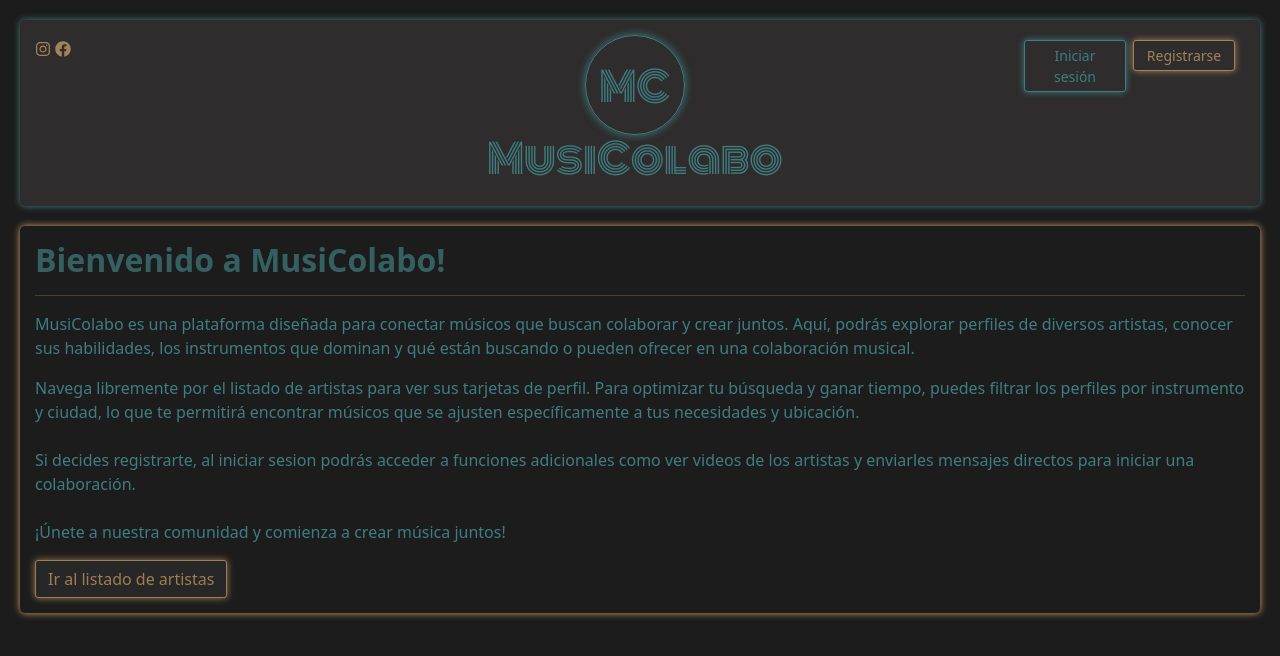
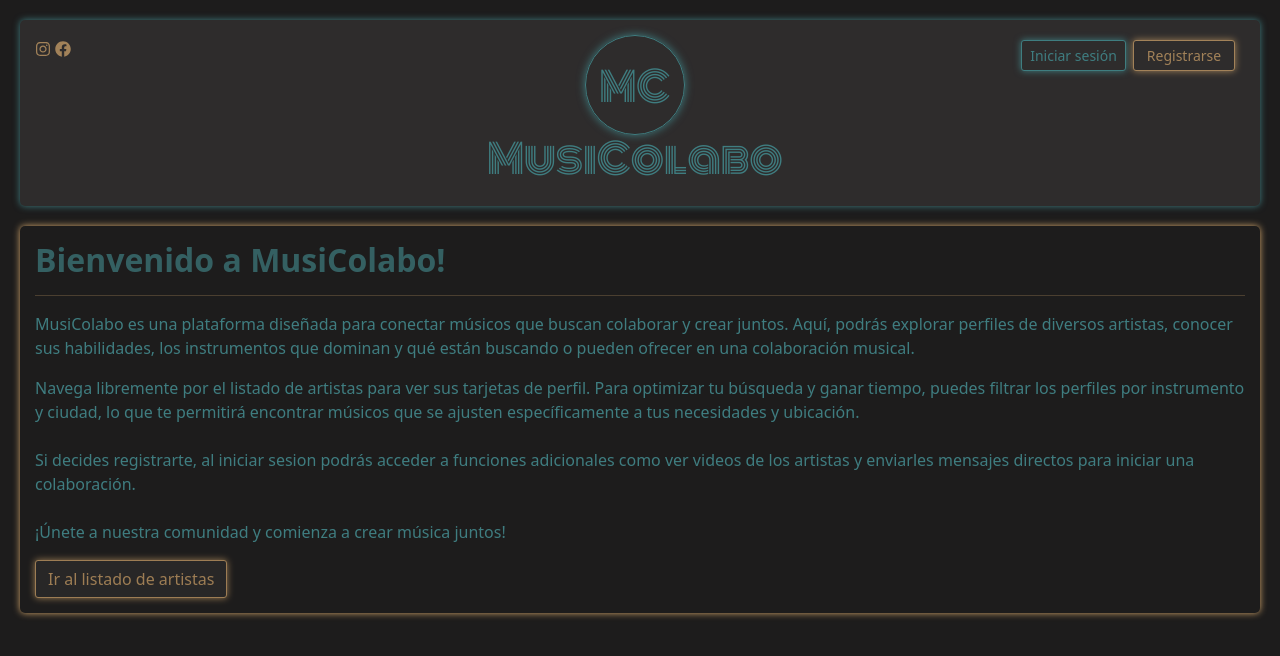
Before and after one commit to javijsgithub/sprint9, a React (Create React App) app in the folder musicolabo/: page / in a window 1280 px wide. Shown: the top 656 px of the page. Built offline with nearby package versions, Linux system fonts and the light colour scheme; no server answers.

Commit message:
cambiar a 105px

```diff
--- a/musicolabo/src/styles/header.css
+++ b/musicolabo/src/styles/header.css
@@ -97,7 +97,7 @@
     border: 1px solid rgb(63, 125, 128);
     box-shadow: 0 0 7px rgb(63, 125, 128);
     border-radius: 3px;
-    width: 102px;
+    width: 105px;
     height: max-content;
 }
 #btn-header-login:hover {
```
